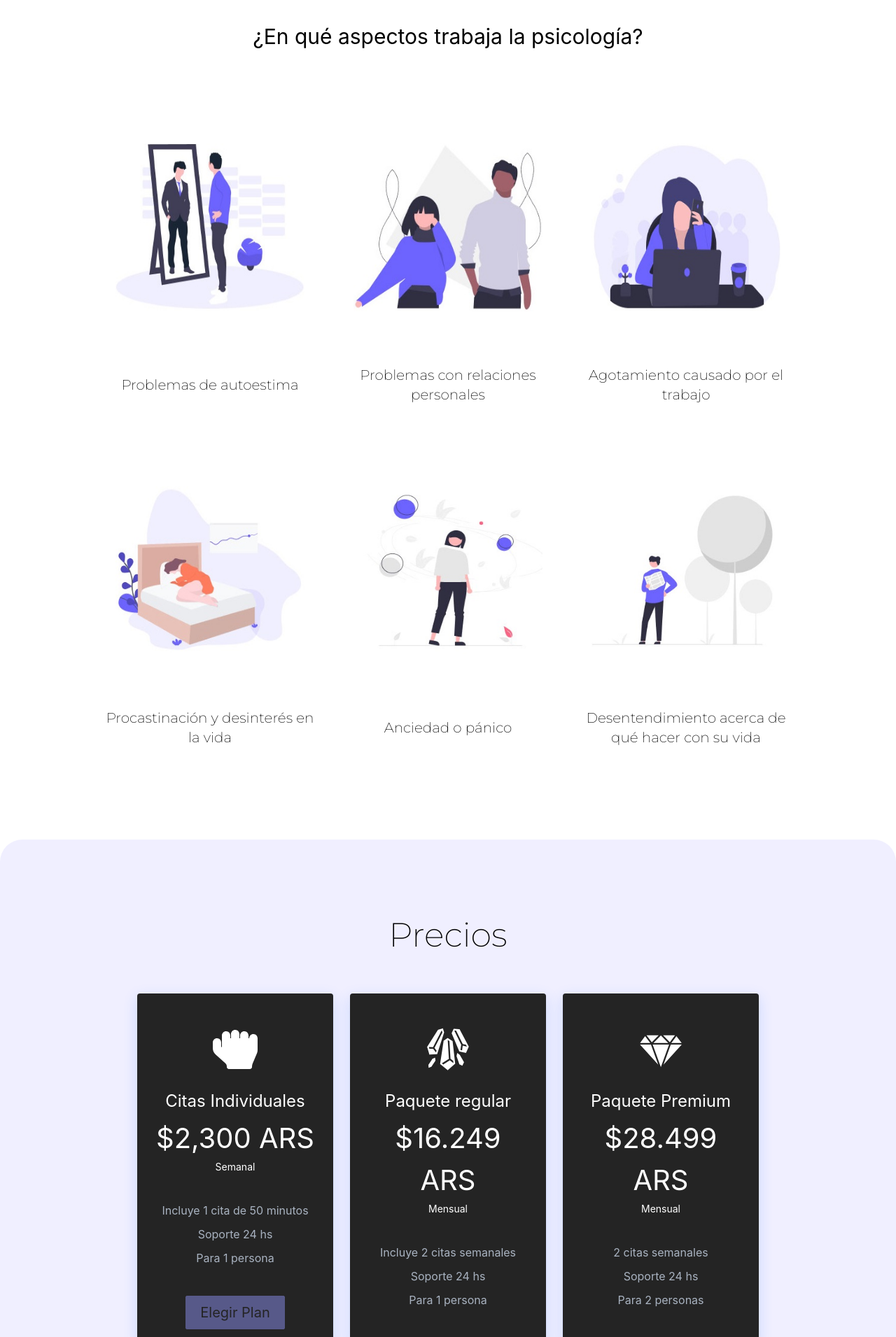
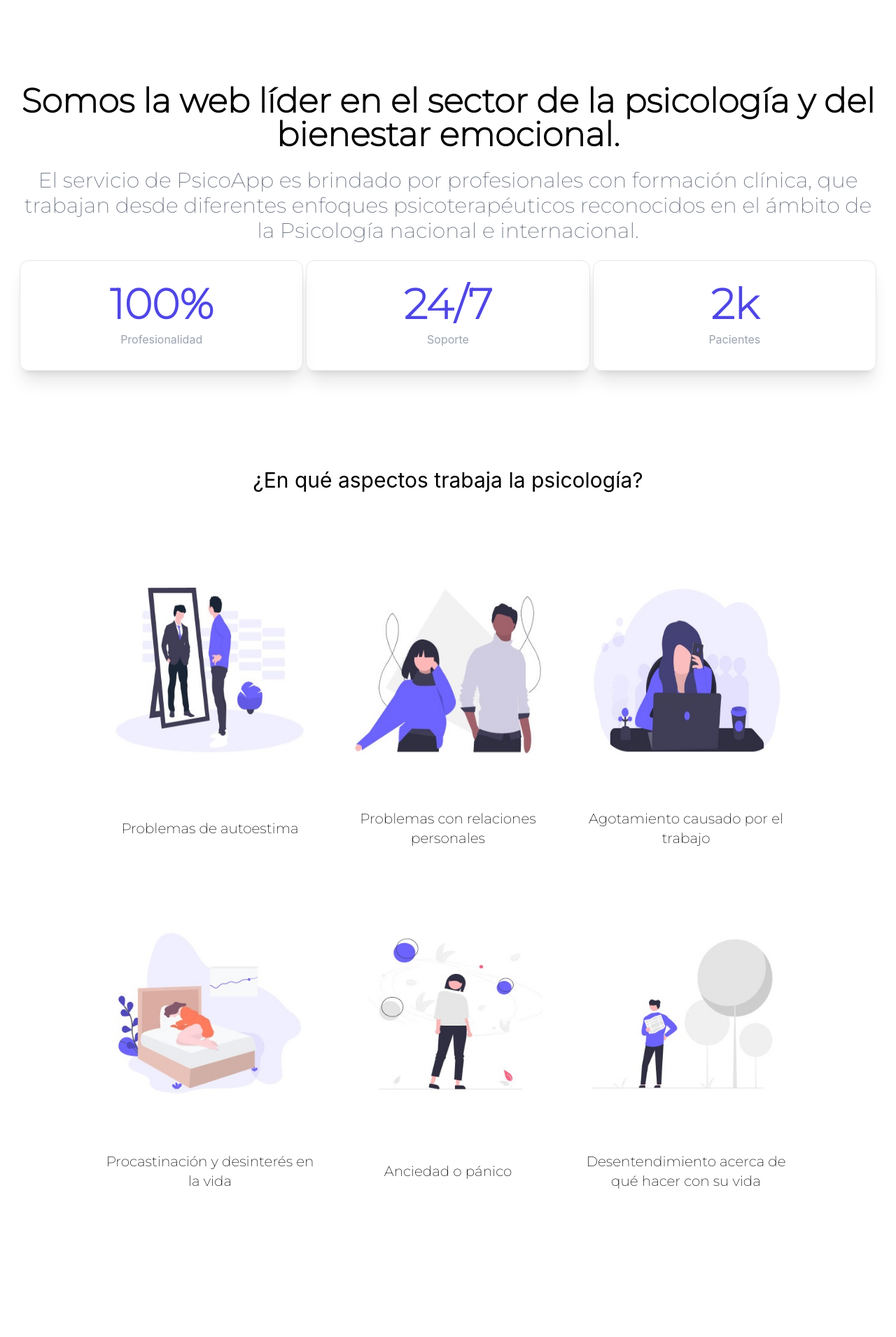
Before and after one commit to tomasld13/PF-psicoApp, a React (Create React App) app in the folder client/: page / in a window 1280 px wide. Shown: the part 1080-2991 px from the top of the page at 70% size. Built offline with nearby package versions, Linux system fonts and the light colour scheme; no server answers.

Commit message:
About agregado

```diff
--- a/client/package.json
+++ b/client/package.json
@@ -17,6 +17,7 @@
     "react-responsive-carousel": "^3.2.23",
     "react-router-dom": "^6.3.0",
     "react-scripts": "5.0.1",
+    "react-scroll": "^1.8.7",
     "react-toastify": "^9.0.5",
     "styled-components": "^5.3.5",
     "web-vitals": "^2.1.4"
--- /dev/null
+++ b/client/src/Components/About/About.jsx
@@ -0,0 +1,31 @@
+import React from 'react'
+
+const About = () => {
+  return (
+    <div name='about' className='w-full my-32'>
+        <div className='max-w-[1240px] mx-auto'>
+            <div className='text-center'>
+                <h2 className='text-5xl font-bold font-mont' >Somos la web líder en el sector de la psicología y del bienestar emocional.</h2>
+                <p className='text-3xl py-6 text-gray-500 font-mont'>El servicio de PsicoApp es brindado por profesionales con formación clínica, que trabajan desde diferentes enfoques psicoterapéuticos reconocidos en el ámbito de la Psicología nacional e internacional.</p>
+            </div>
+
+            <div className='grid md:grid-cols-3 gap-1 px-2 text-center'>
+                <div className='border py-8 rounded-xl shadow-xl' >
+                    <p className='text-6xl font-bold font-mont text-indigo-600'>100%</p>
+                    <p className='text-gray-400 mt-2'>Profesionalidad</p>
+                </div>
+                <div  className='border py-8 rounded-xl shadow-xl' >
+                    <p className='text-6xl font-bold font-mont text-indigo-600'>24/7</p>
+                    <p className='text-gray-400 mt-2'>Soporte</p>
+                </div>
+                <div className='border py-8 rounded-xl shadow-xl' >
+                    <p className='text-6xl font-bold font-mont text-indigo-600'>2k</p>
+                    <p className='text-gray-400 mt-2'>Pacientes</p>
+                </div>
+            </div>
+        </div>
+    </div>
+  )
+}
+
+export default About
--- a/client/src/Components/Footer/Footer.css
+++ b/client/src/Components/Footer/Footer.css
@@ -48,6 +48,16 @@
     max-width: 1000px;
     display: flex;
     justify-content: center;
+}
+
+.form-container {
+    display: flex;
+    justify-content: space-between;
+    align-items: center;
+    width: 100%;
+    margin: 1rem 0;
+    font-size: 0.8rem;
+    font-family: 'Montserrat';
 }
 
 .footer-link-wrapper {
--- a/client/src/Components/Footer/Footer.jsx
+++ b/client/src/Components/Footer/Footer.jsx
@@ -2,6 +2,7 @@ import React from 'react'
 import { Button } from '../Button/Button'
 import { Link } from 'react-router-dom'
 import logoImage from '../Nav/logo.png'
+// import { Link, animateScroll as scroll} from 'react-scroll'
 import './Footer.css'
 
 function Footer() {
@@ -18,22 +19,25 @@ function Footer() {
             <div className="input-areas">
                 <form>
                     <input type="email" name='email' placeholder='Su email...' className="footer-input" />
-                    <Button buttonStyle='btn--outline'>Suscribite</Button>
+                    <Button type='submit' buttonStyle='btn--outline'>Suscribite</Button>
+                    <div className="form-container">
+                    <input type="checkbox"/> <p>Si, estoy de acuerdo en recibir novedades de PsicoApp.</p>
+                    </div>
                 </form>
             </div>
         </section>
         <div class='footer-links'>
         <div className='footer-link-wrapper'>
           <div class='footer-link-items'>
-            <h2>Nosotros</h2>
+            <h2>NOSOTROS</h2>
             <Link to='/sign-up'>Cómo funciona</Link>
-            <Link to='/'>Testimonios</Link>
+            <Link to='testimonios' smooth={true} offset={50} duration={500} >Testimonios</Link>
             <Link to='/'>Psicólogos</Link>
-            <Link to='/'>Blog</Link>
+            <Link to='pricing' smooth={true} offset={50} duration={500}>Precios</Link>
             <Link to='/'>Términos de servicio</Link>
           </div>
           <div class='footer-link-items'>
-            <h2>Contactanos</h2>
+            <h2>CONTACTANOS</h2>
             <Link to='/contacto'>Formulario</Link>
             <Link to='/'>Telefono:</Link>
             <Link to='/'>+54 9 11 51467589</Link>
@@ -43,7 +47,7 @@ function Footer() {
         </div>
         <div className='footer-link-wrapper'>
           <div class='footer-link-items'>
-            <h2>Social</h2>
+            <h2>SOCIAL</h2>
             <Link to='/'>Instagram</Link>
             <Link to='/'>Facebook</Link>
             <Link to='/'>Youtube</Link>
--- a/client/src/Components/Home/Home.jsx
+++ b/client/src/Components/Home/Home.jsx
@@ -5,11 +5,13 @@ import SubSectionHome from '../SubSectionHome/SubSectionHome.jsx';
 import Questions from "../Questions/Questions.jsx"
 import Testimonials from '../Testimonials/Testimonials.jsx';
 import Pricing from '../Pricing/Pricing'
+import About from '../About/About.jsx';
 export function Home() {
   return (
     <div>
       <Landing />
       <SubSectionHome />
+      <About />
       <h2 className="text-3xl py-2.5">¿En qué aspectos trabaja la psicología?</h2>
       <Features />
       <Pricing />
--- a/client/src/Components/Pricing/Pricing.element.jsx
+++ b/client/src/Components/Pricing/Pricing.element.jsx
@@ -6,7 +6,7 @@ export const PricingSection = styled.div`
   display: flex;
   flex-direction: column;
   justify-content: center;
-  background: #f0efff;
+  background: #fff;
   border-radius: 2rem;
 `;
 
--- a/client/src/Components/Pricing/Pricing.jsx
+++ b/client/src/Components/Pricing/Pricing.jsx
@@ -20,8 +20,8 @@ import {
 
 function Pricing() {
   return (
-    <IconContext.Provider value={{ color: '#a9bc1', size: 64 }}>
-        <PricingSection>
+    <IconContext.Provider value={{ color: 'white', size: 64 }}>
+        <PricingSection name='pricing'>
           <PricingWrapper>
             <PricingHeading>Precios</PricingHeading>
                 <PricingContainer>
--- a/client/src/Components/Questions/Questions.jsx
+++ b/client/src/Components/Questions/Questions.jsx
@@ -6,7 +6,7 @@ import img02 from "./img-questions-02-removebg-preview.png"
 
 export default function Questions() {
   return (
-    <div className={style.content}>
+    <div name='questions' className={style.content}>
       <div className={style.img01}><img src={img01} /></div>
       <div className={style.contentQuestions}>
       <SectionTitle subheading='Preguntas Frecuentes' heading='' />
--- a/client/src/Components/Testimonials/Testimonials.jsx
+++ b/client/src/Components/Testimonials/Testimonials.jsx
@@ -9,6 +9,7 @@ import img3 from '../Testimonials/face3.jpg'
 export default class Testimonials extends Component {
   render() {
     return (
+      <div name='testimonios'>
       <Carousel
         showArrows={true}
         infiniteLoop={true}
@@ -60,6 +61,7 @@ export default class Testimonials extends Component {
           </div>
         </div>
       </Carousel>
+    </div>
     );
   }
 }
--- a/client/tailwind.config.js
+++ b/client/tailwind.config.js
@@ -8,6 +8,9 @@ module.exports = {
       scale: {
       '40': '0.40',
     },
+    fontFamily: {
+    'mont': ['Montserrat']
+    },
     colors: {
       primary: '#575989',
       secundary: '#f0efff',
```
